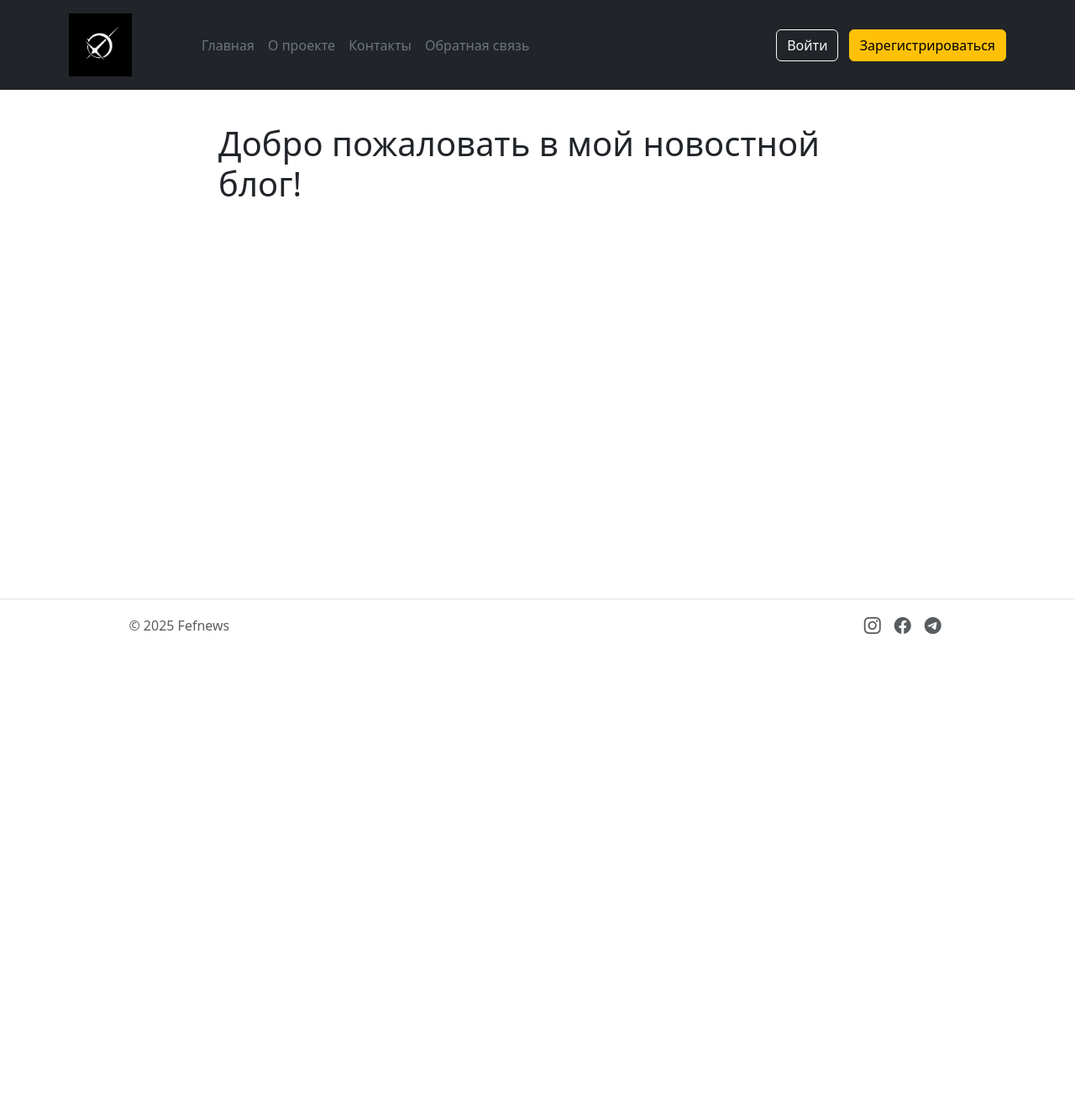
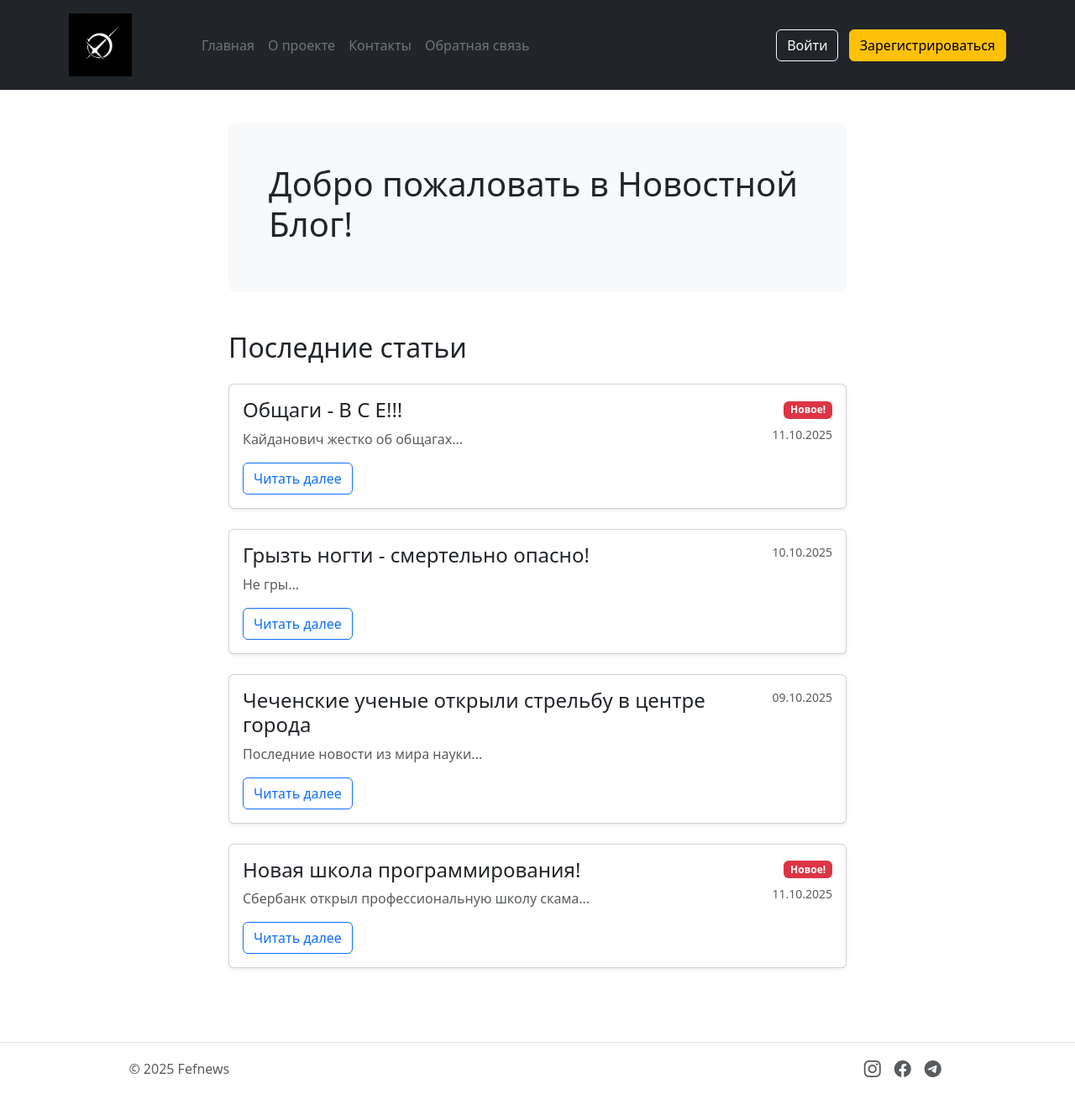
Before and after one commit to Patison228/web_2, a Flask app: page / in a window 1280 px wide. Shown: the whole page at 84% size. Before the commit the page ends 755 px from the top, so only its background shows below. Run offline with Flask 3, Linux system fonts and the light colour scheme.

Commit message:
+Add news. May be last commit

```diff
--- a/app.py
+++ b/app.py
@@ -4,52 +4,93 @@ from datetime import datetime, timedelta
 
 app = Flask(__name__)
 
+def get_articles():
+    return [
+        {
+            'id': 1,
+            'title': 'Общаги - В С Е!!!',
+            'date': datetime.now(),
+            'preview': 'Кайданович жестко об общагах...',
+            'content': 'Текст 1'
+        },
+        {
+            'id': 2,
+            'title': 'Грызть ногти - смертельно опасно!',
+            'date': datetime.now() - timedelta(days=1),
+            'preview': 'Не гры...',
+            'content': 'Текст 2'
+        },
+        {
+            'id': 3,
+            'title': 'Чеченские ученые открыли стрельбу в центре города',
+            'date': datetime.now() - timedelta(days=2),
+            'preview': 'Последние новости из мира науки...',
+            'content': 'Текст 3'
+        },
+        {
+            'id': 4,
+            'title': 'Новая школа программирования!',
+            'date': datetime.now(),
+            'preview': 'Сбербанк открыл профессиональную школу скама...',
+            'content': 'Текст 4'
+        },
+    ]
+
+
+@app.context_processor
+def inject_today():
+    return {'today': datetime.now().date()}
+
+
 @app.route("/")
 def index():
-    return render_template('index.html')
+    articles = get_articles()
+    return render_template('index.html', articles=articles)
+
 
 @app.route("/about")
 def about():
     return render_template('about.html')
 
+
 @app.route("/contact")
 def contact():
     return render_template('contact.html')
 
+
 @app.route("/feedback", methods=['GET', 'POST'])
 def feedback():
     if request.method == 'POST':
-        # Получаем данные из формы
         username = request.form.get('username', '').strip()
         usermail = request.form.get('usermail', '').strip()
         textmess = request.form.get('textmess', '').strip()
         errors = {}
 
         if not username:
-            errors['username'] = 'Поле "Имя" обязательно для заполнения'
+            errors['username'] = 'Обязательно введите имя'
         elif len(username) < 2:
             errors['username'] = 'Имя должно содержать минимум 2 символа'
 
         if not usermail:
-            errors['usermail'] = 'Поле "Email" обязательно для заполнения'
+            errors['usermail'] = 'Обязательно введите email'
         else:
             email_pattern = r'^[a-zA-Z0-9._%+-]+@[a-zA-Z0-9.-]+\.[a-zA-Z]{2,}$'
             if not re.match(email_pattern, usermail):
                 errors['usermail'] = 'Введите корректный email адрес'
 
         if not textmess:
-            errors['textmess'] = 'Поле "Сообщение" обязательно для заполнения'
+            errors['textmess'] = 'Обязательно введите сообщение'
         elif len(textmess) < 10:
             errors['textmess'] = 'Сообщение должно содержать минимум 10 символов'
 
         if errors:
-            return render_template('feedback.html',
+            return render_template('feedback_wide.html',
                                  errors=errors,
                                  username=username,
                                  usermail=usermail,
                                  textmess=textmess)
 
-        return render_template('page_after_feedback.html',
+        return render_template('post_feedback.html',
                              username=username,
                              usermail=usermail,
                              textmess=textmess)
@@ -57,5 +98,17 @@ def feedback():
     else:
         return render_template('feedback.html')
 
+
+@app.route('/news/<int:id>')
+def news(id):
+    articles = get_articles()
+    article = next((article for article in articles if article['id'] == id), None)
+
+    if article is None:
+        return "Статья не найдена", 404
+
+    return render_template('news_detail.html', article=article)
+
+
 if __name__ == '__main__':
     app.run(debug=True)
--- /dev/null
+++ b/static/css_styles/news.css
@@ -0,0 +1,37 @@
+/* Стили для списка статей */
+.article-card {
+    transition: transform 0.2s ease, box-shadow 0.2s ease;
+    border: none;
+    border-radius: 12px;
+}
+
+.article-card:hover {
+    transform: translateY(-3px);
+    box-shadow: 0 8px 25px rgba(0,0,0,0.15);
+}
+
+.article-content {
+    line-height: 1.7;
+    font-size: 1.1rem;
+}
+
+.article-content p {
+    margin-bottom: 1.5rem;
+}
+
+/* Стили для значка "Новое!" */
+.badge-new {
+    font-size: 0.8rem;
+    padding: 0.4rem 0.8rem;
+}
+
+/* Адаптивность */
+@media (max-width: 768px) {
+    .article-content {
+        font-size: 1rem;
+    }
+
+    .display-5 {
+        font-size: 1.8rem;
+    }
+}
--- a/templates/base.html
+++ b/templates/base.html
@@ -6,6 +6,7 @@
         <link rel="stylesheet" href="{{ url_for('static', filename='css_styles/main.css') }}">
         <link rel="stylesheet" href="{{ url_for('static', filename='css_styles/contacts.css') }}">
         <link rel="stylesheet" href="{{ url_for('static', filename='css_styles/feedback.css') }}">
+        <link rel="stylesheet" href="{{ url_for('static', filename='css_styles/news.css') }}">
         <link href="https://cdn.jsdelivr.net/npm/bootstrap@5.3.8/dist/css/bootstrap.min.css" rel="stylesheet" integrity="sha384-sRIl4kxILFvY47J16cr9ZwB07vP4J8+LH7qKQnuqkuIAvNWLzeN8tE5YBujZqJLB" crossorigin="anonymous">
         <link rel="stylesheet" href="https://cdn.jsdelivr.net/npm/bootstrap-icons@1.11.0/font/bootstrap-icons.css">
         <title>{% block title %}{% endblock %}</title>
--- a/templates/feedback.html
+++ b/templates/feedback.html
@@ -1,6 +1,6 @@
 {% extends "base.html" %}
 
-{% block title %}Обратная связь - Новостной Блог{% endblock %}
+{% block title %}Обратная связь{% endblock %}
 
 {% block content %}
 <div class="container-fluid px-4">
--- a/templates/index.html
+++ b/templates/index.html
@@ -1,11 +1,60 @@
-{% extends 'base.html' %}
+{% extends "base.html" %}
 
-{% block title %}
-Главная страница
-{% endblock %}
+{% block title %}Главная{% endblock %}
 
-{% block content%}
-<div>
-    <h1>Добро пожаловать в мой новостной блог!</h1>
+{% block content %}
+<div class="container">
+    <div class="jumbotron bg-light p-5 rounded-3 mb-5">
+        <h1 class="display-6">Добро пожаловать в Новостной Блог!</h1>
+    </div>
+
+    <div class="row">
+        <div class="col-12">
+            <h2 class="mb-4">Последние статьи</h2>
+
+            {% for article in articles %}
+            <div class="card mb-4 shadow-sm">
+                <div class="card-body">
+                    <div class="d-flex justify-content-between align-items-start">
+                        <div class="flex-grow-1">
+                            <h3 class="card-title h4">
+                                <a href="{{ url_for('news', id=article.id) }}" class="text-decoration-none text-dark">
+                                    {{ article.title }}
+                                </a>
+                            </h3>
+
+                            <p class="card-text text-muted">{{ article.preview }}</p>
+
+                        </div>
+
+                        <div class="text-end ms-3">
+
+                            {% if article.date.date() == today %}
+                            <span class="badge bg-danger mb-2">Новое!</span>
+                            {% endif %}
+
+                            <div class="text-muted small">
+                                {{ article.date.strftime('%d.%m.%Y') }}
+                            </div>
+
+                        </div>
+
+                    </div>
+
+                    <a href="{{ url_for('news', id=article.id) }}" class="btn btn-outline-primary mt-3">
+                        Читать далее
+                    </a>
+                </div>
+
+            </div>
+            {% endfor %}
+
+            {% if not articles %}
+            <div class="alert alert-info">
+                На данный момент статей нет. Зайдите позже!
+            </div>
+            {% endif %}
+        </div>
+    </div>
 </div>
 {% endblock %}
--- a/templates/page_after_feedback.html
+++ b/templates/page_after_feedback.html
@@ -1,6 +1,6 @@
 {% extends "base.html" %}
 
-{% block title %}Сообщение отправлено - Новостной Блог{% endblock %}
+{% block title %}Сообщение отправлено{% endblock %}
 
 {% block content %}
 <div class="container-fluid px-4">
```
Also changed, not shown: templates/news_detail.html (added, +45 -0 lines).
